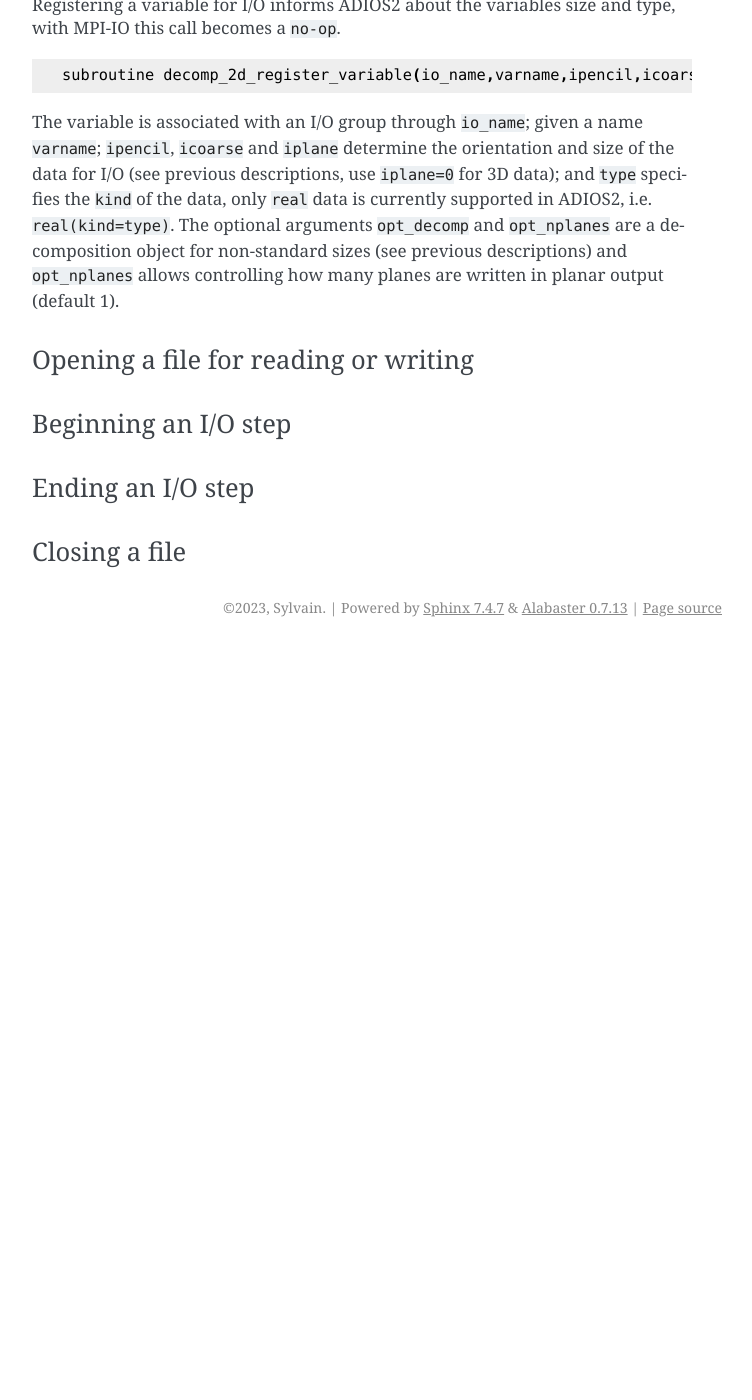
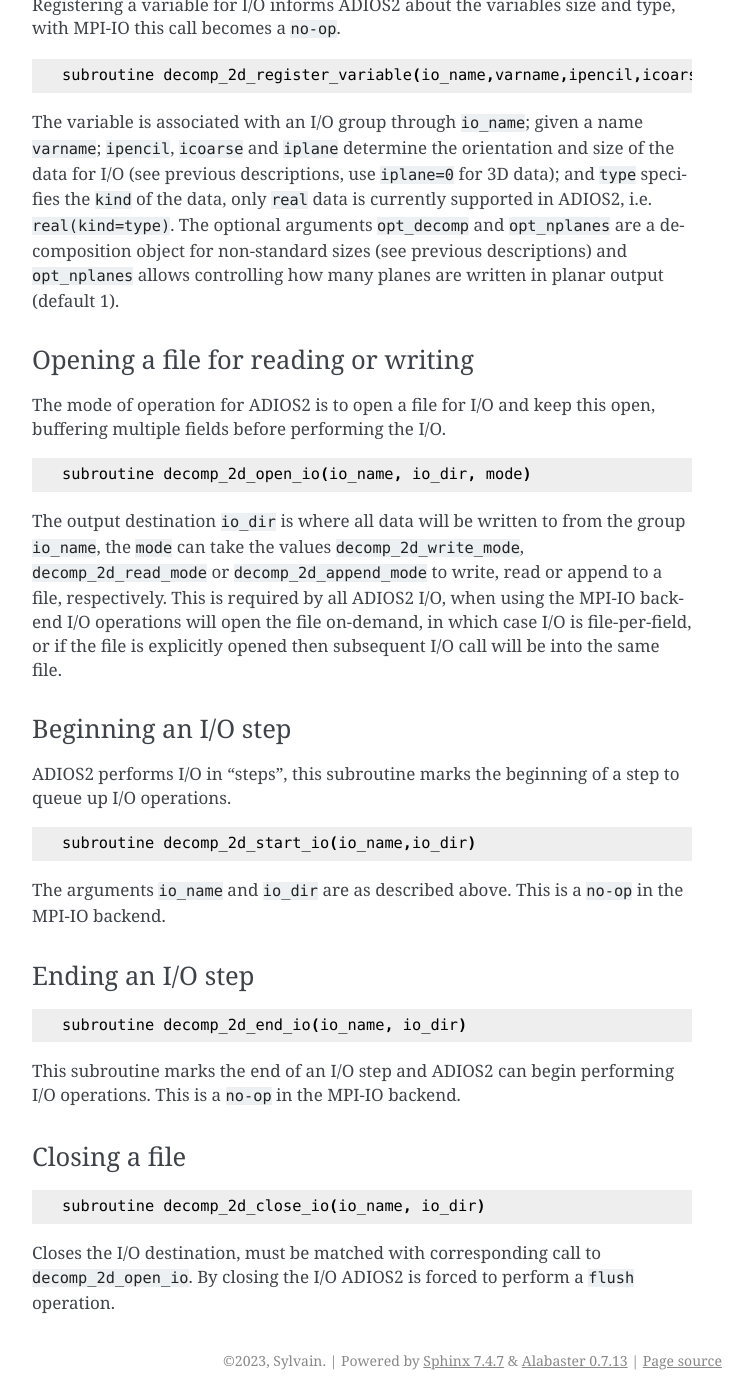
Before and after one commit to 2decomp-fft/2decomp-fft.github.io, a Sphinx documentation site: the page built from docs/source/pages/api_io.rst, in a window 1280 px wide and 1400 px high, scrolled down 3753 px. Shown: the whole window, without its empty margins (388-1140 px from the left). Built offline with Sphinx 7.4.7, drawn with Linux system fonts in a browser that asks for light colours; before the commit the page ends 4400 px from its top, so only the background shows below that.

Commit message:
Add docs for open/begin/end/close I/O API

```diff
--- a/docs/source/pages/api_io.rst
+++ b/docs/source/pages/api_io.rst
@@ -178,11 +178,49 @@ output (default 1).
 Opening a file for reading or writing
 .....................................
 
+The mode of operation for ADIOS2 is to open a file for I/O and keep this open, buffering multiple
+fields before performing the I/O.
+
+::
+
+   subroutine decomp_2d_open_io(io_name, io_dir, mode)
+
+The output destination ``io_dir`` is where all data will be written to from the group ``io_name``,
+the ``mode`` can take the values ``decomp_2d_write_mode``, ``decomp_2d_read_mode`` or
+``decomp_2d_append_mode`` to write, read or append to a file, respectively. This is required by all
+ADIOS2 I/O, when using the MPI-IO backend I/O operations will open the file on-demand, in which case
+I/O is file-per-field, or if the file is explicitly opened then subsequent I/O call will be into the
+same file.
+
 Beginning an I/O step
 .....................
+
+ADIOS2 performs I/O in "steps", this subroutine marks the beginning of a step to queue up I/O
+operations.
+
+::
+
+   subroutine decomp_2d_start_io(io_name,io_dir)
+
+The arguments ``io_name`` and ``io_dir`` are as described above. This is a ``no-op`` in the MPI-IO
+backend.
 
 Ending an I/O step
 ..................
 
+::
+
+   subroutine decomp_2d_end_io(io_name, io_dir)
+
+This subroutine marks the end of an I/O step and ADIOS2 can begin performing I/O operations. This is
+a ``no-op`` in the MPI-IO backend.
+
 Closing a file
 ..............
+
+::
+
+   subroutine decomp_2d_close_io(io_name, io_dir)
+
+Closes the I/O destination, must be matched with corresponding call to ``decomp_2d_open_io``. By
+closing the I/O ADIOS2 is forced to perform a ``flush`` operation.
```
